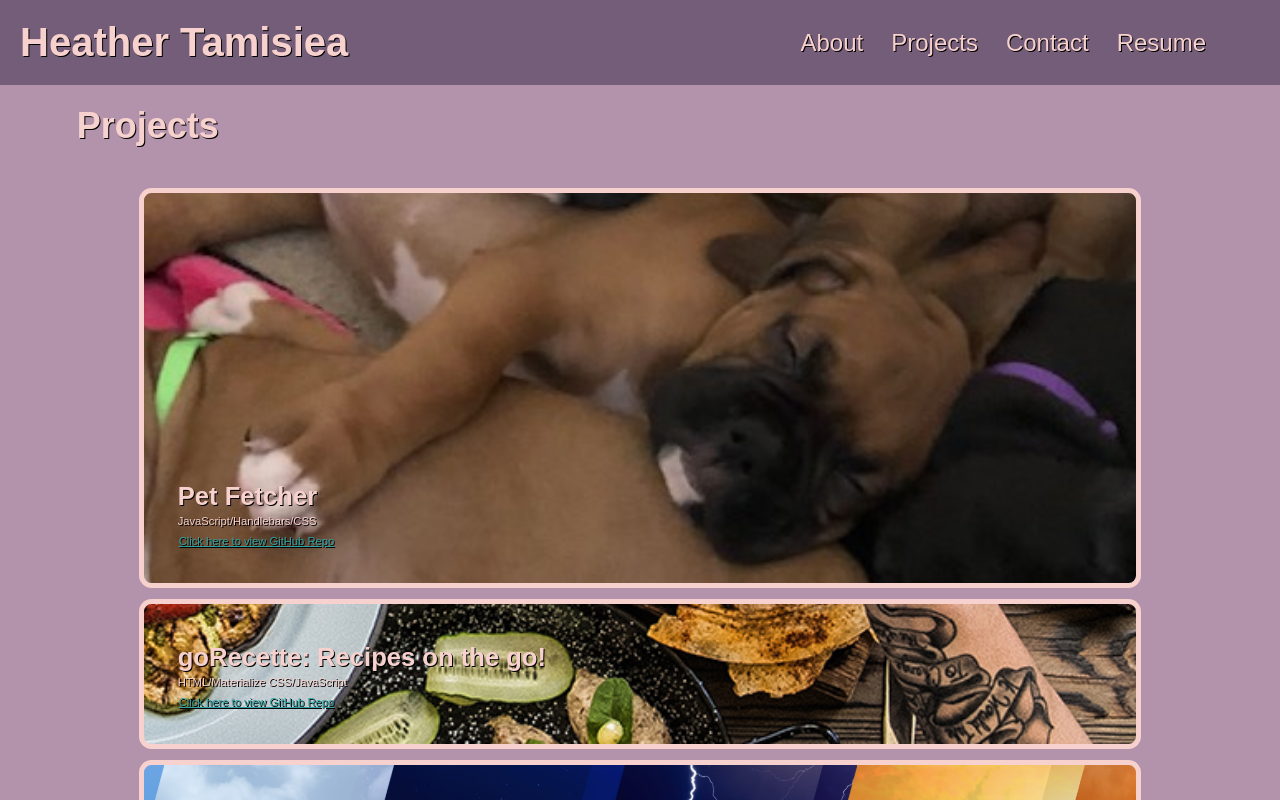
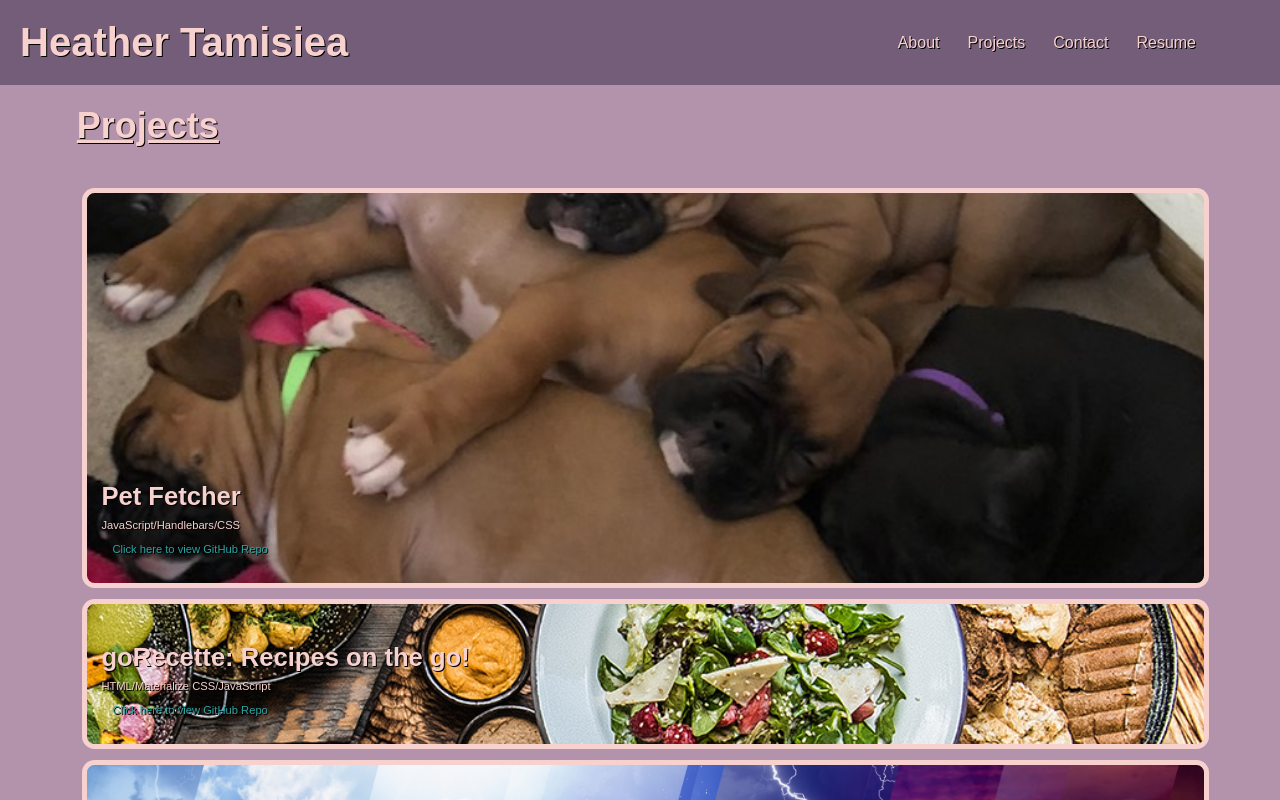
Before and after one commit to hdtamisiea/react-portfolio, a React (Create React App) app: page / in a window 1280 px wide. Both pictures are taken after a click on the element "Projects". Shown: the top 800 px of the page. Built offline with nearby package versions, Linux system fonts and the light colour scheme; a web font is replaced by a local one.

Commit message:
fixed page width

```diff
--- a/package.json
+++ b/package.json
@@ -6,6 +6,7 @@
     "@testing-library/jest-dom": "^5.16.4",
     "@testing-library/react": "^13.2.0",
     "@testing-library/user-event": "^13.5.0",
+    "nodemon": "^2.0.16",
     "react": "^18.1.0",
     "react-dom": "^18.1.0",
     "react-scripts": "5.0.1",
@@ -17,7 +18,8 @@
     "test": "react-scripts test",
     "eject": "react-scripts eject",
     "predeploy": "npm run build",
-    "deploy": "gh-pages -d build"
+    "deploy": "gh-pages -d build",
+    "watch": "nodemon watch"
   },
   "eslintConfig": {
     "extends": [
--- a/src/App.css
+++ b/src/App.css
@@ -23,7 +23,7 @@ footer a:hover {
 
 textarea {
   height: 200px;
-  width: 600px;
+  width: 80vw;
   padding: 10px;
   border: 2px solid var(--light);
   margin-top: 20px;
@@ -60,7 +60,7 @@ input {
   margin: 10px 0;
   font-size: 1rem;
   padding: 0.25rem;
-  width: 600px;
+  width: 80vw;
   border: 1px solid var(--dark);
   outline: none;
   border-radius: 3px;
@@ -81,6 +81,13 @@ h4, span {
   text-shadow: 1px 1px black;
   padding: .25rem;
   margin-left: 20px;
+  text-decoration: none;
+  margin-left: 10px;
+  margin-right: 10px;
+}
+
+h3 {
+  text-decoration: underline;
 }
 
 /* set default for page */
@@ -129,6 +136,7 @@ header h1 {
   margin: 0;
   text-shadow: 1px 1px black;
   padding-left: 20px;
+  padding-right: 20px;
 }
 
 /* remove text color change for visited link */
@@ -159,7 +167,7 @@ header nav {
 
 .flex-row {
   display: flex;
-  flex-wrap: wrap;
+font-size: 1rem;
   list-style: none;
 }
 /* reactive to hover */
@@ -176,7 +184,7 @@ span:hover {
 .hero {
   background-image: url("./assets/heather-flower-14751328990B1.jpg");
   background-color: var(--black);
-  height: 450px;
+  /* height: 450px; */
   width:100%;
   background-size: cover;
   background-position: center;
@@ -232,6 +240,7 @@ main {
 main h2 {
   margin-bottom: 20px;
   font-weight: bold;
+  text-decoration: underline;
 }
 
 .page-section h2 {
@@ -252,13 +261,11 @@ main h2 {
 }
 
 .page-section div {
-
-  flex: 0 0 90%;
   width: 100%;
   background-size: cover;
   background-position: center;
   align-content: center;
-  align-items: flex-end;
+  /* align-items: flex-end; */
 }
 
 .page-section p {
@@ -273,15 +280,16 @@ main h2 {
 /* begin styling of work section */
 .work-container {
   display: flex;
-  flex-wrap: wrap;
-  flex-grow: 2;
   justify-content: center;
-  flex: 0 0 90%;
   width: 100%;
   background-size: cover;
   background-position: center;
   align-content: center;
-  align-items: flex-end;
+  flex-direction: column;
+}
+
+.work-container a {
+  text-decoration: none;
 }
 
 .work-text {
@@ -289,7 +297,7 @@ main h2 {
   background-color: var(--aqua);
   min-height: 150px;
   max-height: 150px;
-  align-items: flex-end;
+  /* align-items: flex-end; */
   border: 5px solid var(--light);
   text-decoration: none;
   background-size: 150%;
@@ -299,7 +307,9 @@ main h2 {
   margin: 0.5em;
   font-size: 0.7rem;
   border-radius: 2ch;
-  flex-direction: row;
+  flex-direction: column;
+  justify-content: flex-end;
+
 }
 
 header.nav {
@@ -314,7 +324,7 @@ header.nav {
 }
 
 /* make first work box larger */
-.work-text:first-child {
+.work-text.surf{
   min-height: 400px;
   flex-basis: 100%;
 }
@@ -338,6 +348,10 @@ h4:hover {
 .work-text h4 {
   font-size: 1.6rem;
   font-weight: bold;
+}
+
+ul {
+ padding-left: 50px;
 }
 
 /* background images for work boxes */
--- a/src/components/Portfolio/index.js
+++ b/src/components/Portfolio/index.js
@@ -20,21 +20,21 @@ function Portfolio(props) {
     {
       link: "https://hdtamisiea.github.io/weather-dashboard/",
       title: "Weather Dashboard",
-      tech: "HTML/CSS/Bootstrap/JavaScript",
+      tech: "HTML/CSS/ Bootstrap/JavaScript",
       repo: "https://github.com/hdtamisiea/weather-dashboard",
       class: "work-text refactor",
     },
     {
       link: "https://safe-badlands-18766.herokuapp.com/",
       title: "Budget Tracker PWA",
-      tech: "HTML/Express.js/Mongoose/JavaScript/CSS/Heroku",
+      tech: "HTML/Express.js/Mongoose/ JavaScript/CSS/Heroku",
       repo: "https://github.com/hdtamisiea/budget-tracker",
       class: "work-text robot",
     },
     {
       link: "https://hdtamisiea.github.io/work-day-scheduler/",
       title: "Work Day Scheduler",
-      tech: "HTML/CSS/Bootstrap/Moment.js/JQuery/Javascript",
+      tech: "HTML/CSS/Bootstrap/ Moment.js/JQuery/Javascript",
       repo: "https://github.com/hdtamisiea/work-day-scheduler",
       class: "work-text run-buddy",
     },
--- a/src/components/Project/index.js
+++ b/src/components/Project/index.js
@@ -2,8 +2,8 @@ import React from "react";
 
 function Project(props) {
   return (
-    <a href={props.project.link} class={props.project.class}>
-      <div>
+    <a href={props.project.link} >
+      <div class={props.project.class}>
         <h4>{props.project.title}</h4>
         <span>{props.project.tech}</span>
         <div>
```
Also changed, not shown: 1 other file (tests, documents, lock files or other folders).
